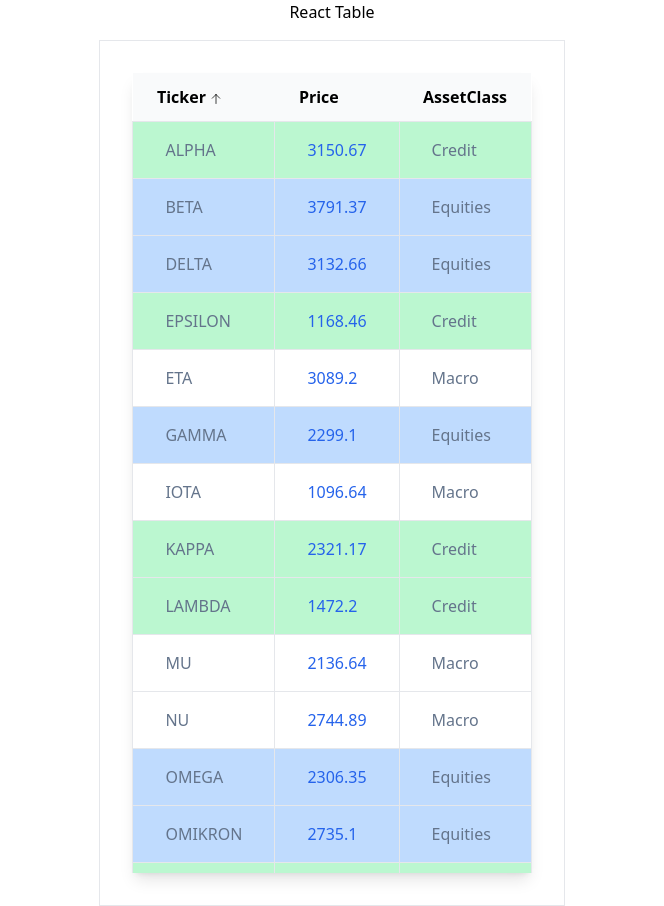
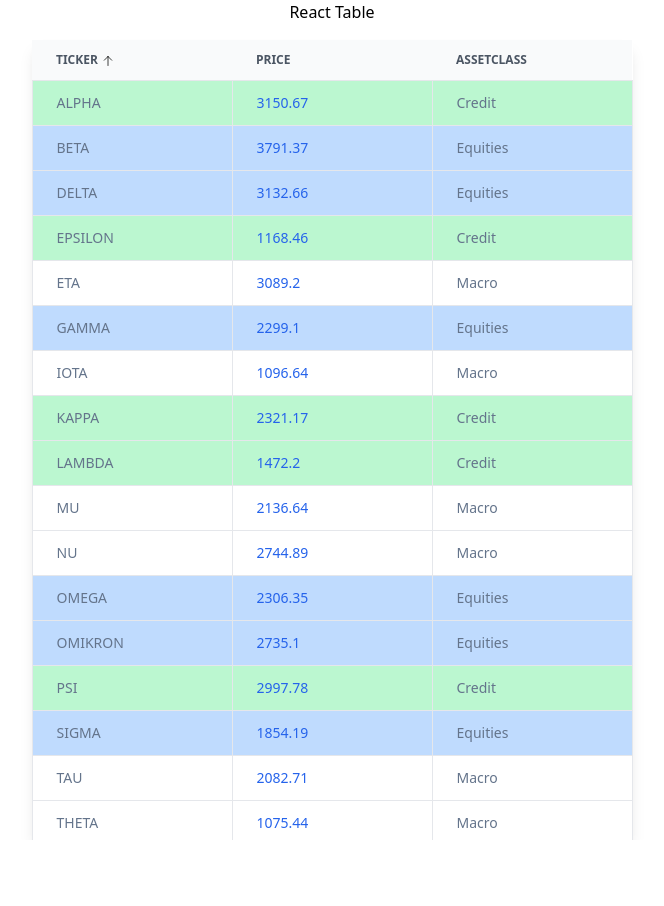
Before and after one commit to nkoik/Table-with-react-vite, a React (Vite) app: page / in a window 1280 px wide. Shown: the whole page, without its empty margins (308-972 px from the left). After the commit the page ends 840 px from the top, so only its background shows below. Built offline with nearby package versions, Linux system fonts and the light colour scheme.

Commit message:
chore(me): readme file changes

```diff
--- a/src/App.tsx
+++ b/src/App.tsx
@@ -4,10 +4,8 @@ import TablePage from '@/pages/TablePage'
 function App() {
   return (
     <BodyWrapper>
-      <div className="mb-4">React Table</div>
-      <div className="p-8 border radius-2">
-        <TablePage />
-      </div>
+      <h1 className="mb-4">React Table</h1>
+      <TablePage />
     </BodyWrapper>
   )
 }
--- a/src/components/table/Table.Head.tsx
+++ b/src/components/table/Table.Head.tsx
@@ -55,10 +55,11 @@ export const TableColumn: FC<
       key={id}
       align="left"
       className={'nowrap cursor-pointer ' + className}
+      onClick={() => onSort(id)}
       {...cellProps}
     >
       {sortable ? (
-        <span onClick={() => onSort(id)}>
+        <span>
           {children}
           {sortable && !!sortDir ? (
             <img
--- a/src/pages/TablePage.tsx
+++ b/src/pages/TablePage.tsx
@@ -27,7 +27,7 @@ function TablePage() {
 
   return (
     <>
-      <Table className="shadow-lg bg-white border-collapse table-auto max-h-[800px] overflow-y-auto block">
+      <Table className="shadow-lg bg-white border-collapse max-h-[800px] overflow-y-auto block">
         <Table.Header
           {...sorting}
           className="bg-gray-50 border-b sticky top-0"
@@ -35,7 +35,7 @@ function TablePage() {
           {assetClassTable.columnIds.map((id) => (
             <Table.Column
               key={id}
-              className="px-6 py-3"
+              className="px-6 py-3 min-w-[200px] text-left font-bold uppercase text-xs text-gray-600 border-gray-100"
               id={id}
             >
               {camelCaseString(id)}
@@ -51,9 +51,10 @@ function TablePage() {
               {assetClassTable.columnIds.map((key) => (
                 <Table.Cell
                   key={key}
-                  className={['border px-8 py-4', cellClasses(row, key)].join(
-                    ' '
-                  )}
+                  className={[
+                    'border px-6 py-3 text-left text-sm',
+                    cellClasses(row, key)
+                  ].join(' ')}
                 >
                   {row[key]}
                 </Table.Cell>
```
Also changed, not shown: 1 other file (tests, documents, lock files or other folders).
